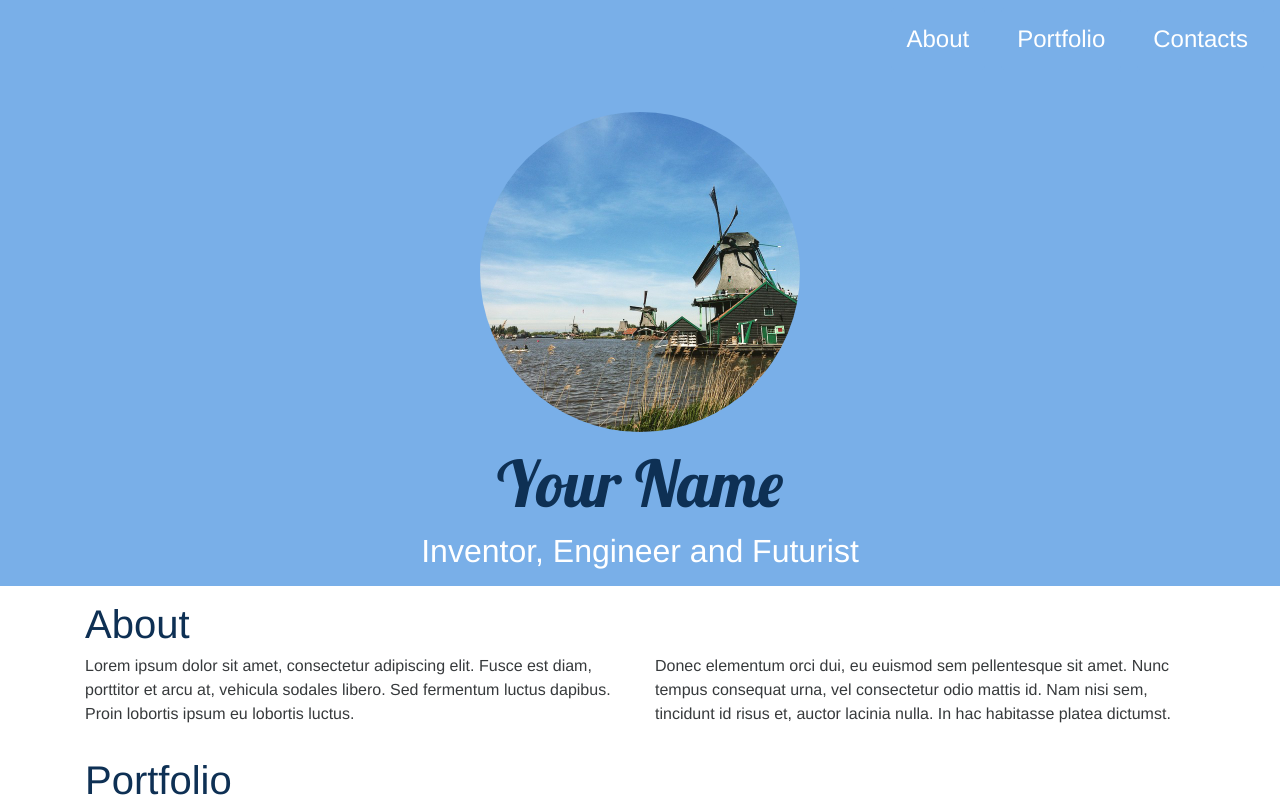
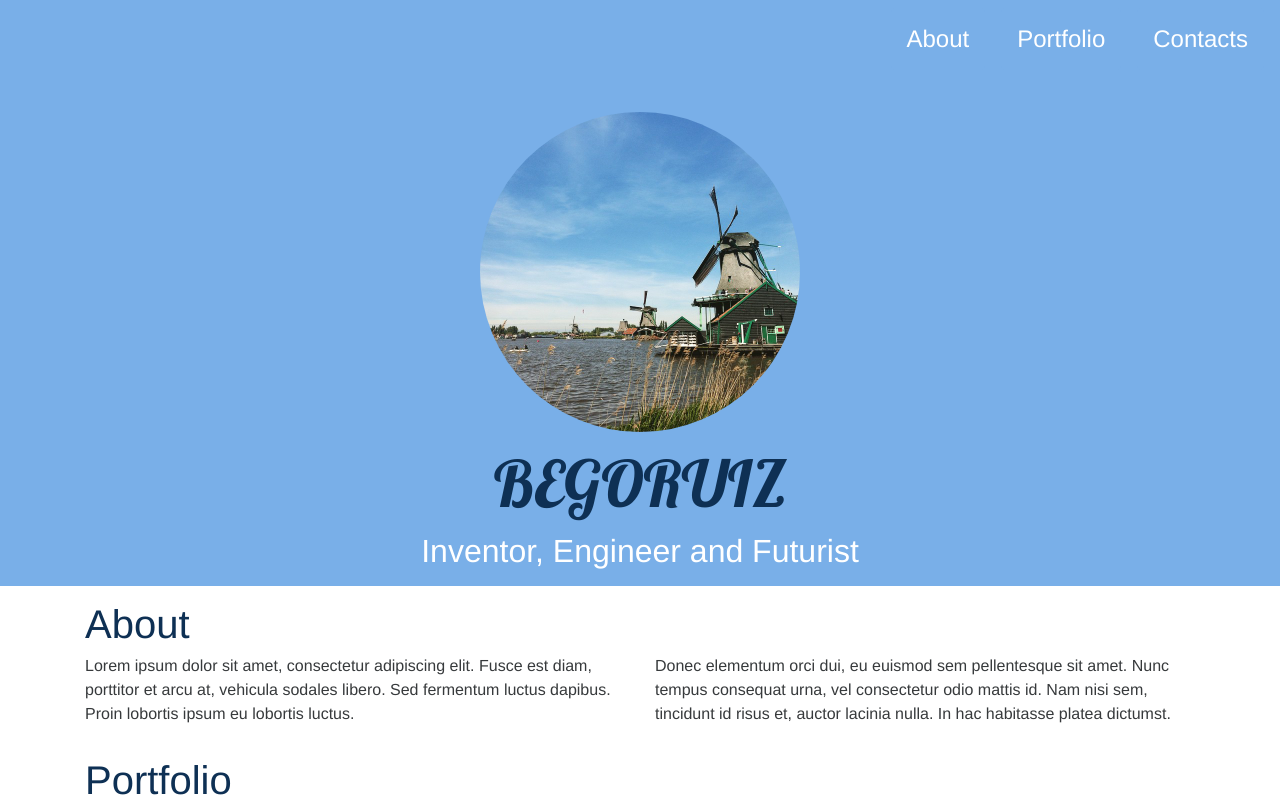
Before and after one commit to BEGORUIZ/AplicacionPages, a Jekyll site: the page built from index.html, in a window 1280 px wide and 1400 px high. Shown: the top 808 px of the window. Built offline with Jekyll 4.4.1, drawn with Linux system fonts in a browser that asks for light colours; nearby versions of some CDN libraries; some of the changed text lies outside the part shown; grey boxes are pictures that could not be loaded.

Commit message:
Update _config.yml

```diff
--- a/_config.yml
+++ b/_config.yml
@@ -1,8 +1,8 @@
 # Site settings
 # in the templates available like {{ site.myvariable }}.
 title: Clean portfolio theme for Jekyll powered by Bootstrap 4.
-email: your-email@domain.com
-brand: Your Name
+email: begoruiz@yahoo.com
+brand: BEGORUIZ
 headline: Inventor, Engineer and Futurist
 description: > # this means to ignore newlines until "baseurl:"
   New Site
@@ -17,7 +17,7 @@ markdown: kramdown
 snapwidget: 247552
 
 # Contacts
-email: your.name@gmail.com
+email: begoruiz@yahoo.com
 phone: +1-800-555-2016
 
 # Tracking
```
